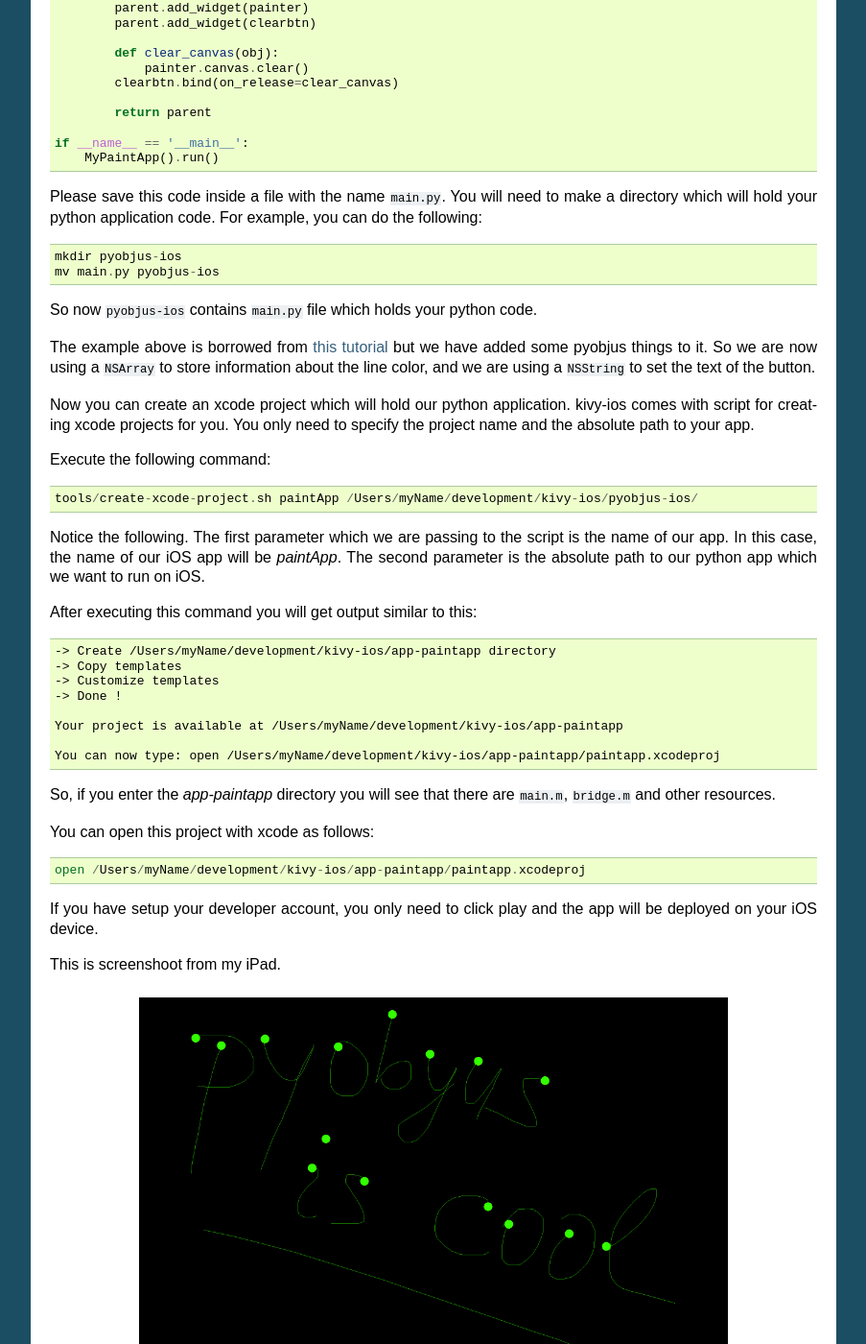
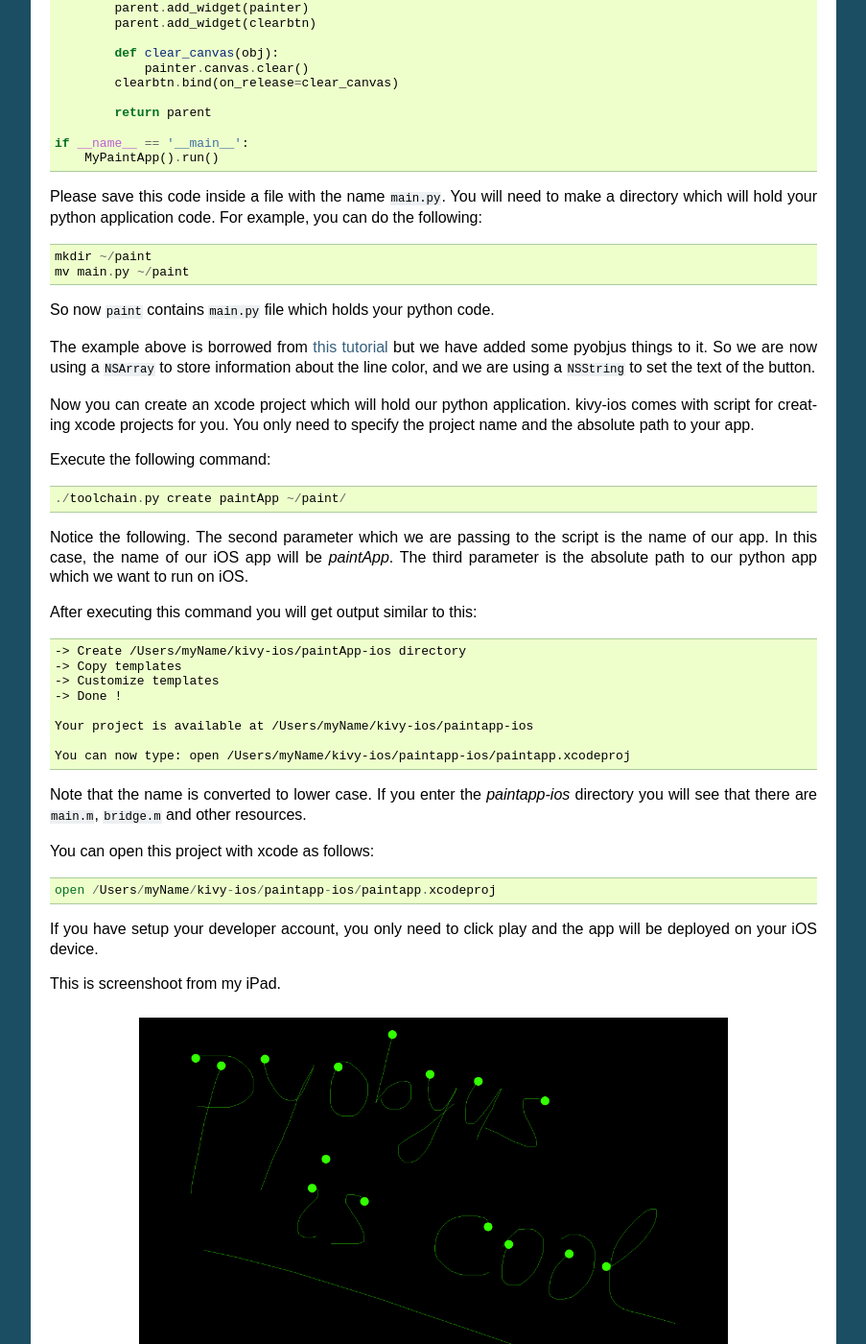
Before and after one commit to kivy/pyobjus, a Sphinx documentation site: the page built from docs/source/pyobjus_ios.rst, in a window 1280 px wide and 1400 px high, scrolled down 1016 px. Shown: the whole window at 96% size, without its empty margins (198-1101 px from the left). Built offline with Sphinx 7.4.7, drawn with Linux system fonts in a browser that asks for light colours.

Commit message:
docs: updated naming conventions in iOS example

```diff
--- a/docs/source/pyobjus_ios.rst
+++ b/docs/source/pyobjus_ios.rst
@@ -78,10 +78,10 @@ Please save this code inside a file with the name ``main.py``. You will need to
 make a directory which will hold your python application code. For example, you
 can do the following::
 
-    mkdir pyobjus-ios
-    mv main.py pyobjus-ios
+    mkdir ~/paint
+    mv main.py ~/paint
 
-So now ``pyobjus-ios`` contains ``main.py`` file which holds your python code.
+So now ``paint`` contains ``main.py`` file which holds your python code.
 
 The example above is borrowed from
 `this tutorial <http://kivy.org/docs/tutorials/firstwidget.html>`_
@@ -95,30 +95,31 @@ to specify the project name and the absolute path to your app.
 
 Execute the following command::
 
-    tools/create-xcode-project.sh paintApp /Users/myName/development/kivy-ios/pyobjus-ios/
+    ./toolchain.py create paintApp ~/paint/
 
-Notice the following. The first parameter which we are passing to the script is the
-name of our app. In this case, the name of our iOS app will be `paintApp`.
-The second parameter is the absolute path to our python app which we want to
+Notice the following. The second parameter which we are passing to the script is
+the name of our app. In this case, the name of our iOS app will be `paintApp`.
+The third parameter is the absolute path to our python app which we want to
 run on iOS.
 
 After executing this command you will get output similar to this::
 
-    -> Create /Users/myName/development/kivy-ios/app-paintapp directory
+    -> Create /Users/myName/kivy-ios/paintApp-ios directory
     -> Copy templates
     -> Customize templates
     -> Done !
 
-    Your project is available at /Users/myName/development/kivy-ios/app-paintapp
+    Your project is available at /Users/myName/kivy-ios/paintapp-ios
 
-    You can now type: open /Users/myName/development/kivy-ios/app-paintapp/paintapp.xcodeproj
+    You can now type: open /Users/myName/kivy-ios/paintapp-ios/paintapp.xcodeproj
 
-So, if you enter the `app-paintapp` directory you will see that there are
-``main.m``, ``bridge.m`` and other resources.
+Note that the name is converted to lower case. If you enter the `paintapp-ios`
+directory you will see that there are ``main.m``, ``bridge.m`` and other
+resources.
 
 You can open this project with xcode as follows::
 
-    open /Users/myName/development/kivy-ios/app-paintapp/paintapp.xcodeproj
+    open /Users/myName/kivy-ios/paintapp-ios/paintapp.xcodeproj
 
 If you have setup your developer account, you only need to click play and the
 app will be deployed on your iOS device.
```
